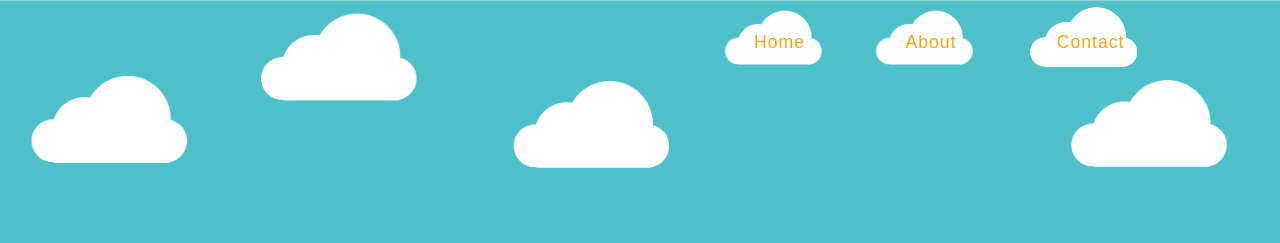
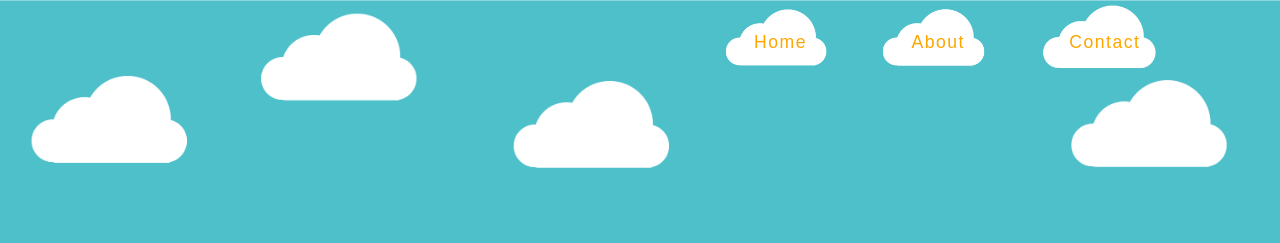
Before and after one commit to EdG570/flappybirds-landingpage, a website: page site/index.html in a window 1280 px wide. Shown: the top 243 px of the page. Drawn offline with nearby package versions, Linux system fonts and the light colour scheme; files that its build step writes are made by us from their sources.

Commit message:
Adjusted nav link styles

```diff
--- a/site/index.html
+++ b/site/index.html
@@ -11,13 +11,15 @@
     <link rel="apple-touch-icon" href="/apple-touch-icon.png">
 
     <link rel="stylesheet" href="css/normalize.css">
-    <link rel="stylesheet" href="css/styles.css"
-    >
+    <link rel="stylesheet" href="css/styles.css">
     <link href='https://fonts.googleapis.com/css?family=Anton' rel='stylesheet' type='text/css'>
     <link href='https://fonts.googleapis.com/css?family=Oswald:400,300' rel='stylesheet' type='text/css'>
 
+    <style>html{font-family:sans-serif;-ms-text-size-adjust:100%;-webkit-text-size-adjust:100%}body{margin:0}a{background-color:transparent}strong{font-weight:700}h1{font-size:2em;margin:.67em 0}img{border:0}html{box-sizing:border-box}*,*::after,*::before{box-sizing:inherit}p{font-family:"font-family:" Oswald ",sans-serif";font-weight:200;letter-spacing:1px;line-height:1.4}@media only screen and (min-width:1140px){.container{width:1250px;margin:0 auto}}h1{color:#87e185;font-size:3em;font-family:'Anton',sans-serif;letter-spacing:3px;text-shadow:2px 2px orange}@media only screen and (min-width:500px){h1{font-size:5em;margin-bottom:0}}</style>
+
     <script src="https://ajax.googleapis.com/ajax/libs/jquery/2.1.3/jquery.min.js"></script>
     <script src="js/main.js"></script>
+
 </head>
 <body>
 
--- a/site/scss/styles.scss
+++ b/site/scss/styles.scss
@@ -74,7 +74,7 @@ header {
   li {
     display: inline-block;
     margin-right: 0em;
-    padding: 3em;
+    padding: 3em 3.25em 3em 3em;
     text-align: center;
     &:last-child {
       margin-right: 0;
@@ -98,8 +98,10 @@ header {
   a {
     text-decoration: none;
     color: orange;
-    letter-spacing: 1px;
+    letter-spacing: 1.5px;
     font-size: 1.1em;
+    font-family: $oswald-font;
+    font-weight: 200;
     &:hover {
       color: #87E185;
     }
```
Also changed, not shown: build/css/styles.css, build/index.html, site/css/styles.css.
